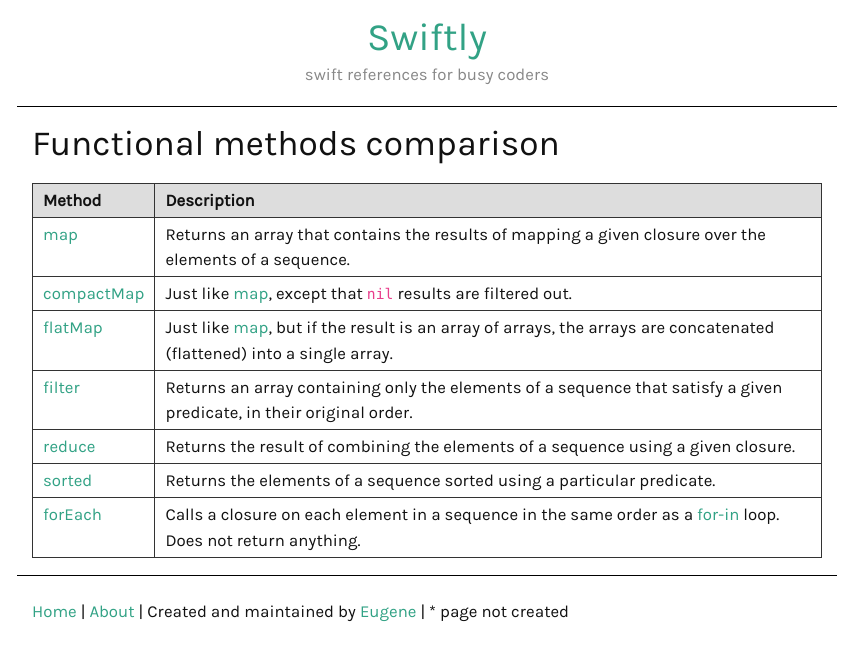
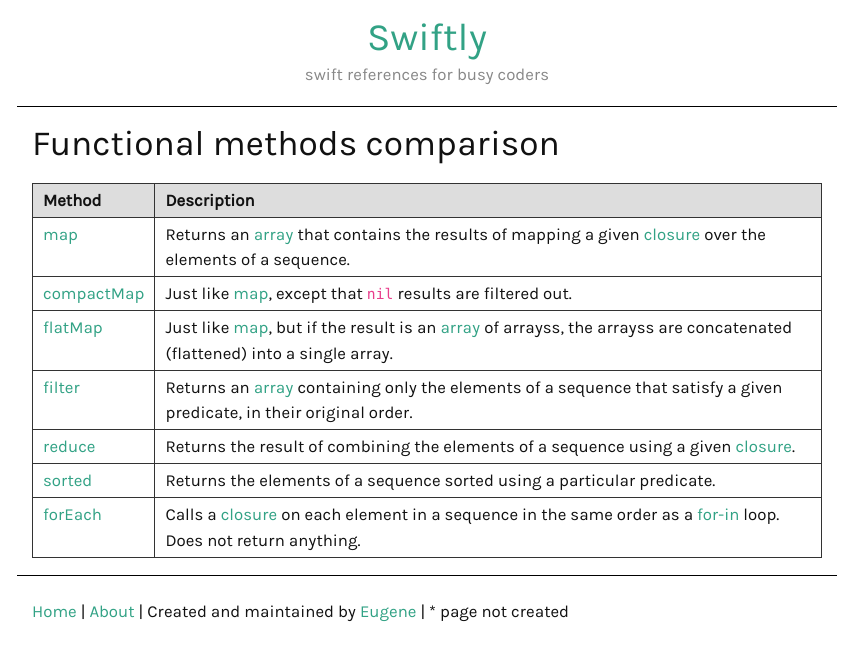
Before and after one commit to ebelinski/swiftly, a Jekyll site: the page built from functional-methods-comparison.md, in a window 1280 px wide. Shown: the top 661 px of the page, without its empty margins (213-1066 px from the left). Built offline with Jekyll 4.4.1, drawn with Linux system fonts in a browser that asks for light colours.

Commit message:
added more links

```diff
--- a/functional-methods-comparison.md
+++ b/functional-methods-comparison.md
@@ -10,10 +10,10 @@ redirect_from:
 
 | Method | Description |
 |--------|-------------|
-| [map](/map) | Returns an array that contains the results of mapping a given closure over the elements of a sequence. |
+| [map](/map) | Returns an [array](/arrays) that contains the results of mapping a given [closure](/closures) over the elements of a sequence. |
 | [compactMap](/compactmap) | Just like [map](/map), except that `nil` results are filtered out. |
-| [flatMap](/flatmap) | Just like [map](/map), but if the result is an array of arrays, the arrays are concatenated (flattened) into a single array. |
-| [filter](/filter) | Returns an array containing only the elements of a sequence that satisfy a given predicate, in their original order. |
-| [reduce](/reduce) | Returns the result of combining the elements of a sequence using a given closure. |
+| [flatMap](/flatmap) | Just like [map](/map), but if the result is an [array](/arrays) of arrayss, the arrayss are concatenated (flattened) into a single array. |
+| [filter](/filter) | Returns an [array](/arrays) containing only the elements of a sequence that satisfy a given predicate, in their original order. |
+| [reduce](/reduce) | Returns the result of combining the elements of a sequence using a given [closure](/closures). |
 | [sorted](/sorted) | Returns the elements of a sequence sorted using a particular predicate. |
-| [forEach](/foreach) | Calls a closure on each element in a sequence in the same order as a [for-in](/for-in) loop. Does not return anything. |
+| [forEach](/foreach) | Calls a [closure](/closures) on each element in a sequence in the same order as a [for-in](/for-in) loop. Does not return anything. |
```
